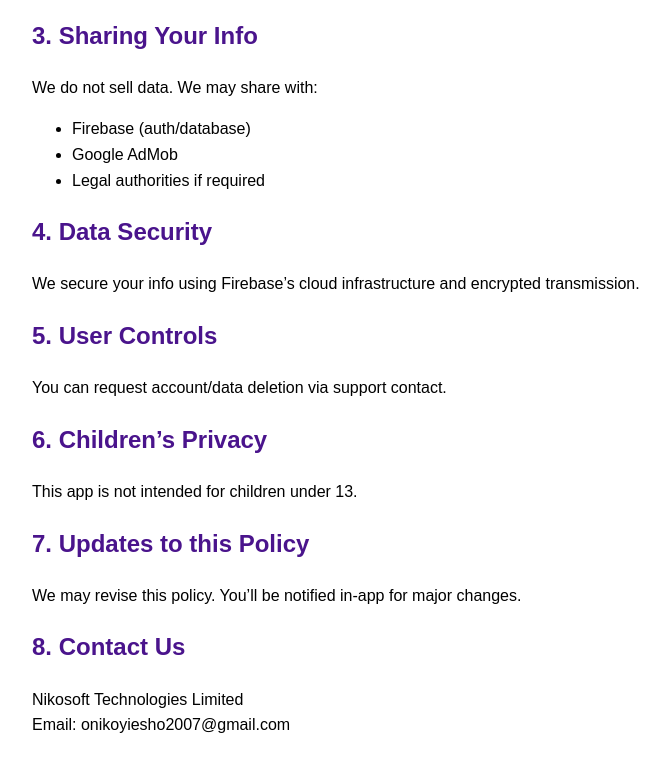
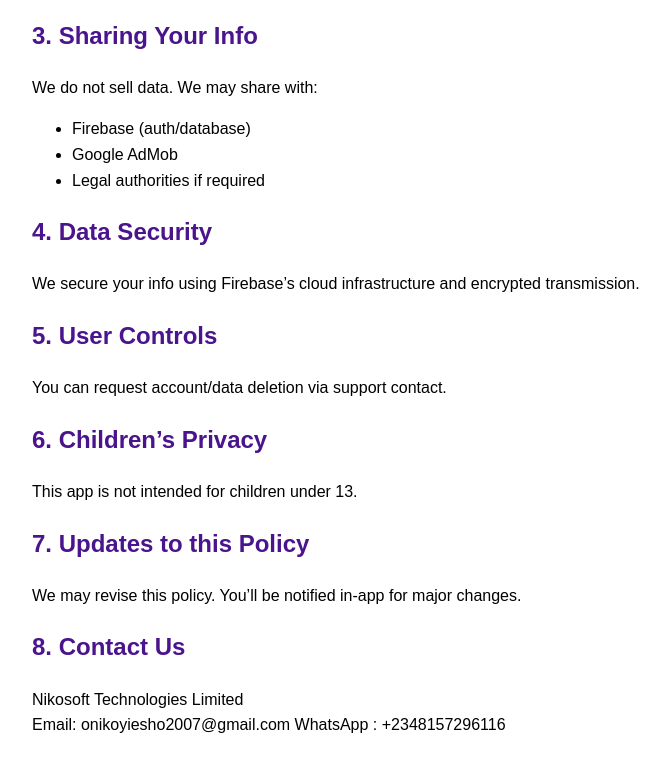
Before and after one commit to Onikoyi/naija-rewards-privacy, a plain HTML site: page index.html in a window 1280 px wide. Shown: the part 469-1241 px from the top of the page, without its empty margins (208-878 px from the left). Drawn offline with Linux system fonts and the light colour scheme.

Commit message:
Update index.html

```diff
--- a/index.html
+++ b/index.html
@@ -49,6 +49,7 @@
   <p>
     Nikosoft Technologies Limited<br>
     Email: onikoyiesho2007@gmail.com
+    WhatsApp : +2348157296116
   </p>
 </body>
 </html>
```
